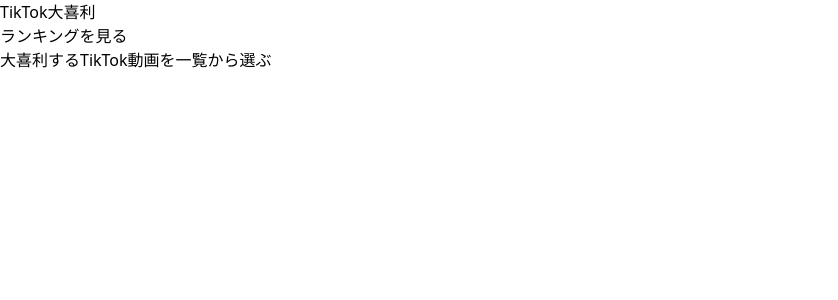
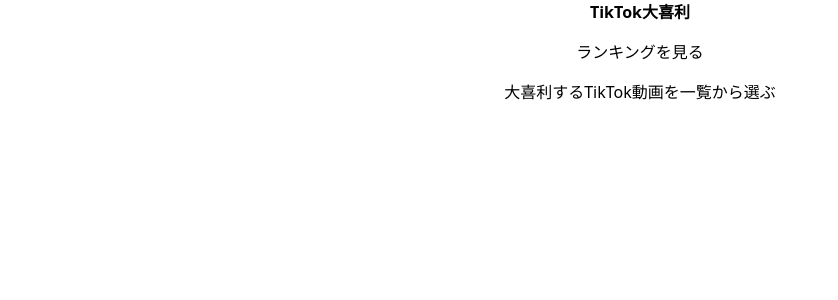
Before and after one commit to cafe-lake/tiktok-ogiri, a Nuxt app in the folder frontend/: page / in a window 1280 px wide. Shown: the top 300 px of the page, without its empty margins (0-838 px from the left). Built offline with nearby package versions, Linux system fonts and the light colour scheme.

Commit message:
feat: tailwindでstyle

```diff
--- a/frontend/pages/index.vue
+++ b/frontend/pages/index.vue
@@ -1,10 +1,10 @@
 <template>
   <div>
-    <div>TikTok大喜利</div>
-    <div>
+    <div class="text-center mb-4 font-bold">TikTok大喜利</div>
+    <div class="text-center mb-4">
       <button><NuxtLink to="/ranking">ランキングを見る</NuxtLink></button>
     </div>
-    <div>
+    <div class="text-center mb-4">
       <button>
         <NuxtLink to="/tiktok-list"
           >大喜利するTikTok動画を一覧から選ぶ</NuxtLink
```
